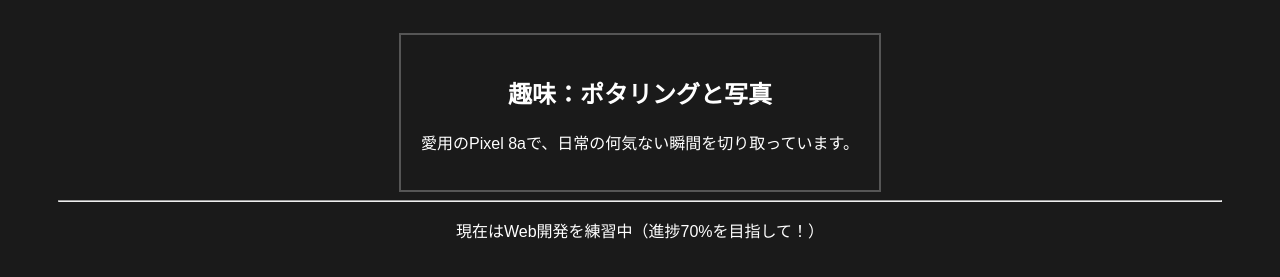
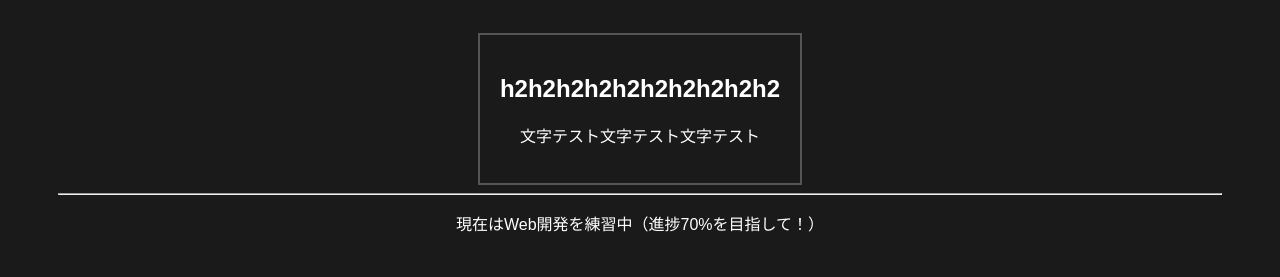
Before and after one commit to ARCHI5474/BrowserConnect1.0, a plain HTML site: page index.html in a window 1280 px wide. Shown: the part 159-436 px from the top of the page. Drawn offline with Linux system fonts and the light colour scheme.

Commit message:
Update content in index.html for testing purposes

```diff
--- a/index.html
+++ b/index.html
@@ -27,8 +27,8 @@
     <p>ARCHI5474's Digital Space</p>
 
     <div class="photo-frame">
-        <h2>趣味：ポタリングと写真</h2>
-        <p>愛用のPixel 8aで、日常の何気ない瞬間を切り取っています。</p>
+        <h2>h2h2h2h2h2h2h2h2h2h2</h2>
+        <p>文字テスト文字テスト文字テスト</p>
     </div>
 
     <hr>
```
